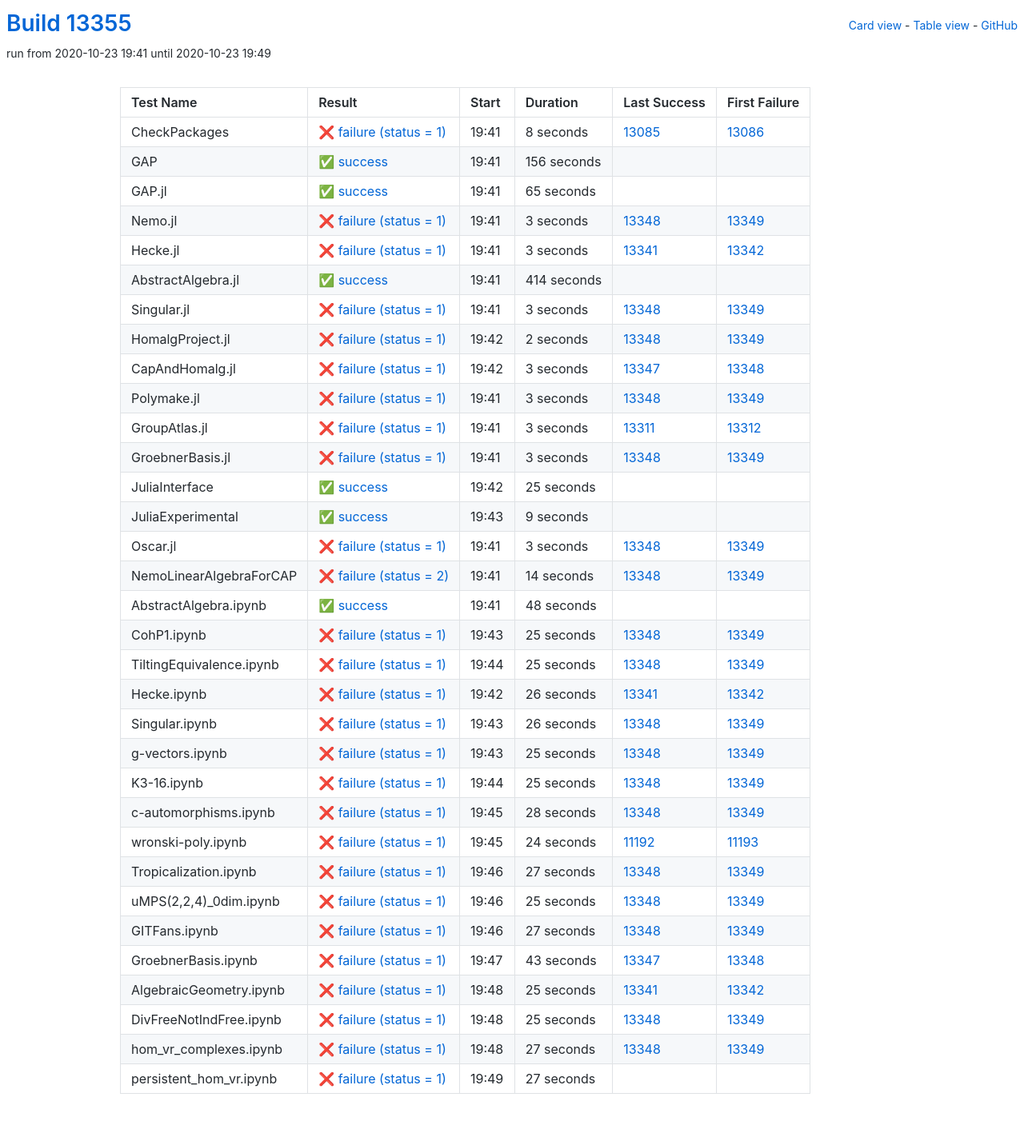
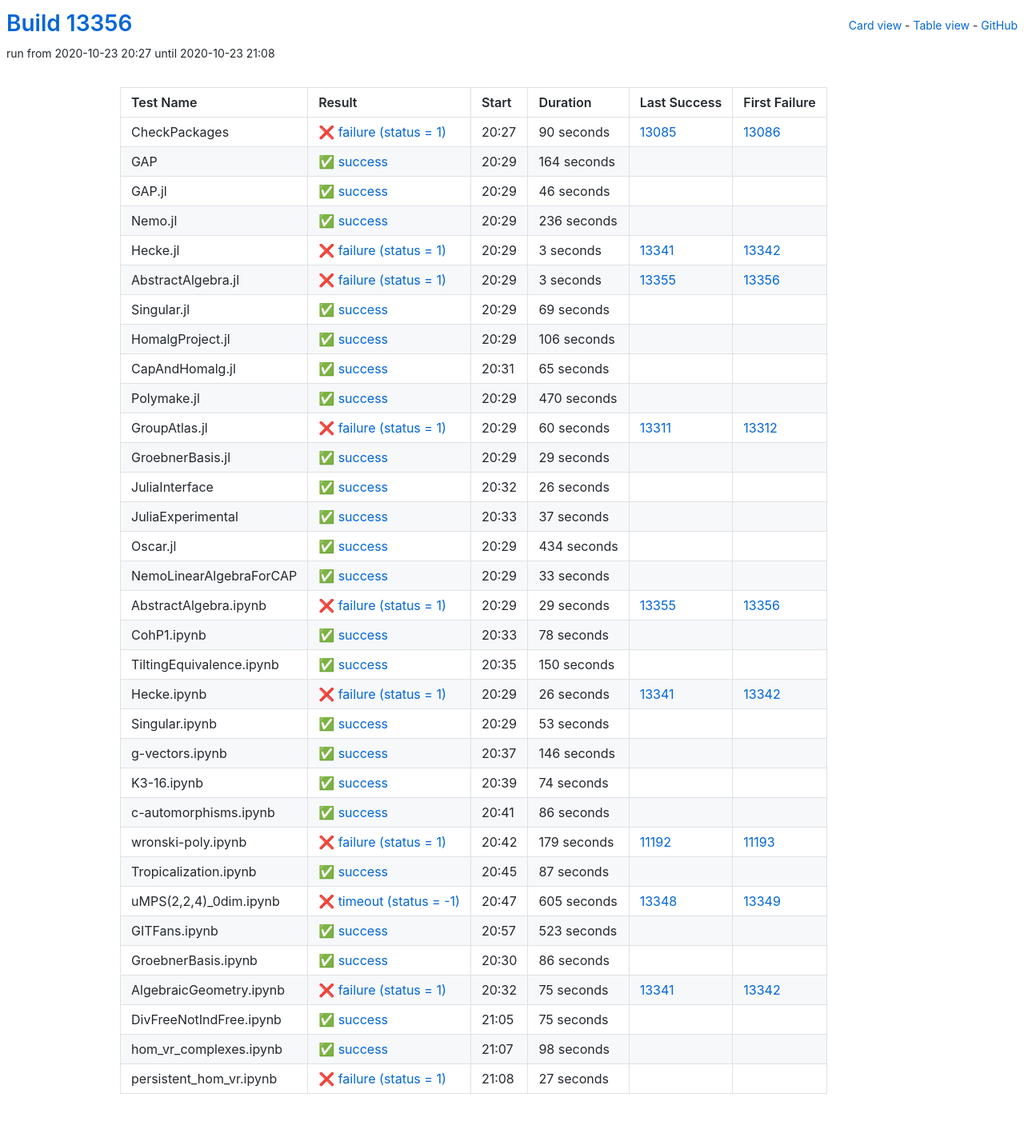
Before and after one commit to oscar-system/oscar-ci-status, a Jekyll site: the page built from table.html, in a window 1280 px wide. Shown: the whole page at 80% size. Built offline with Jekyll 4.4.1, drawn with Linux system fonts in a browser that asks for light colours.

Commit message:
Build #13356

```diff
--- a/_data/ci.yml
+++ b/_data/ci.yml
@@ -1,6 +1,6 @@
 ---
-build: 13355
-build_url: https://oscarci.mathematik.uni-kl.de/job/oscar/13355/
+build: 13356
+build_url: https://oscarci.mathematik.uni-kl.de/job/oscar/13356/
 job: oscar
 organization: oscar-system
 repo: oscar-ci-status
@@ -8,56 +8,56 @@
 tests:
 - name: CheckPackages
   id: checkpackages
-  log: https://oscarci.mathematik.uni-kl.de/job/oscar/13355/artifact/logs/build-13355/CheckPackages.log
-  start: 2020-10-23 19:41
+  log: https://oscarci.mathematik.uni-kl.de/job/oscar/13356/artifact/logs/build-13356/CheckPackages.log
+  start: 2020-10-23 20:27
   success: false
   exitcode: 1
   status: failure
-  duration: 8
+  duration: 90
   last_success: 13085
   last_success_url: https://oscarci.mathematik.uni-kl.de/job/oscar/13085/
   first_failure: 13086
   first_failure_url: https://oscarci.mathematik.uni-kl.de/job/oscar/13086/
 - name: GAP
   id: gap
-  log: https://oscarci.mathematik.uni-kl.de/job/oscar/13355/artifact/logs/build-13355/GAP.log
-  start: 2020-10-23 19:41
+  log: https://oscarci.mathematik.uni-kl.de/job/oscar/13356/artifact/logs/build-13356/GAP.log
+  start: 2020-10-23 20:29
   success: true
   exitcode: 0
   status: success
-  duration: 156
+  duration: 164
   last_success: false
   last_success_url:
   first_failure: false
   first_failure_url:
 - name: GAP.jl
   id: gap-jl
-  log: https://oscarci.mathematik.uni-kl.de/job/oscar/13355/artifact/logs/build-13355/GAP.jl.log
-  start: 2020-10-23 19:41
+  log: https://oscarci.mathematik.uni-kl.de/job/oscar/13356/artifact/logs/build-13356/GAP.jl.log
+  start: 2020-10-23 20:29
   success: true
   exitcode: 0
   status: success
-  duration: 65
+  duration: 46
   last_success: false
   last_success_url:
   first_failure: false
   first_failure_url:
 - name: Nemo.jl
   id: nemo-jl
-  log: https://oscarci.mathematik.uni-kl.de/job/oscar/13355/artifact/logs/build-13355/Nemo.jl.log
-  start: 2020-10-23 19:41
-  success: false
-  exitcode: 1
-  status: failure
-  duration: 3
-  last_success: 13348
-  last_success_url: https://oscarci.mathematik.uni-kl.de/job/oscar/13348/
-  first_failure: 13349
-  first_failure_url: https://oscarci.mathematik.uni-kl.de/job/oscar/13349/
+  log: https://oscarci.mathematik.uni-kl.de/job/oscar/13356/artifact/logs/build-13356/Nemo.jl.log
+  start: 2020-10-23 20:29
+  success: true
+  exitcode: 0
+  status: success
+  duration: 236
+  last_success: false
+  last_success_url:
+  first_failure: false
+  first_failure_url:
 - name: Hecke.jl
   id: hecke-jl
-  log: https://oscarci.mathematik.uni-kl.de/job/oscar/13355/artifact/logs/build-13355/Hecke.jl.log
-  start: 2020-10-23 19:41
+  log: https://oscarci.mathematik.uni-kl.de/job/oscar/13356/artifact/logs/build-13356/Hecke.jl.log
+  start: 2020-10-23 20:29
   success: false
   exitcode: 1
   status: failure
@@ -68,176 +68,176 @@
   first_failure_url: https://oscarci.mathematik.uni-kl.de/job/oscar/13342/
 - name: AbstractAlgebra.jl
   id: abstractalgebra-jl
-  log: https://oscarci.mathematik.uni-kl.de/job/oscar/13355/artifact/logs/build-13355/AbstractAlgebra.jl.log
-  start: 2020-10-23 19:41
+  log: https://oscarci.mathematik.uni-kl.de/job/oscar/13356/artifact/logs/build-13356/AbstractAlgebra.jl.log
+  start: 2020-10-23 20:29
+  success: false
+  exitcode: 1
+  status: failure
+  duration: 3
+  last_success: 13355
+  last_success_url: https://oscarci.mathematik.uni-kl.de/job/oscar/13355/
+  first_failure: 13356
+  first_failure_url: https://oscarci.mathematik.uni-kl.de/job/oscar/13356/
+- name: Singular.jl
+  id: singular-jl
+  log: https://oscarci.mathematik.uni-kl.de/job/oscar/13356/artifact/logs/build-13356/Singular.jl.log
+  start: 2020-10-23 20:29
   success: true
   exitcode: 0
   status: success
-  duration: 414
+  duration: 69
   last_success: false
   last_success_url:
   first_failure: false
   first_failure_url:
-- name: Singular.jl
-  id: singular-jl
-  log: https://oscarci.mathematik.uni-kl.de/job/oscar/13355/artifact/logs/build-13355/Singular.jl.log
-  start: 2020-10-23 19:41
+- name: HomalgProject.jl
+  id: homalgproject-jl
+  log: https://oscarci.mathematik.uni-kl.de/job/oscar/13356/artifact/logs/build-13356/HomalgProject.jl.log
+  start: 2020-10-23 20:29
+  success: true
+  exitcode: 0
+  status: success
+  duration: 106
+  last_success: false
+  last_success_url:
+  first_failure: false
+  first_failure_url:
+- name: CapAndHomalg.jl
+  id: capandhomalg-jl
+  log: https://oscarci.mathematik.uni-kl.de/job/oscar/13356/artifact/logs/build-13356/CapAndHomalg.jl.log
+  start: 2020-10-23 20:31
+  success: true
+  exitcode: 0
+  status: success
+  duration: 65
+  last_success: false
+  last_success_url:
+  first_failure: false
+  first_failure_url:
+- name: Polymake.jl
+  id: polymake-jl
+  log: https://oscarci.mathematik.uni-kl.de/job/oscar/13356/artifact/logs/build-13356/Polymake.jl.log
+  start: 2020-10-23 20:29
+  success: true
+  exitcode: 0
+  status: success
+  duration: 470
+  last_success: false
+  last_success_url:
+  first_failure: false
+  first_failure_url:
+- name: GroupAtlas.jl
+  id: groupatlas-jl
+  log: https://oscarci.mathematik.uni-kl.de/job/oscar/13356/artifact/logs/build-13356/GroupAtlas.jl.log
+  start: 2020-10-23 20:29
   success: false
   exitcode: 1
   status: failure
-  duration: 3
-  last_success: 13348
-  last_success_url: https://oscarci.mathematik.uni-kl.de/job/oscar/13348/
-  first_failure: 13349
-  first_failure_url: https://oscarci.mathematik.uni-kl.de/job/oscar/13349/
-- name: HomalgProject.jl
-  id: homalgproject-jl
-  log: https://oscarci.mathematik.uni-kl.de/job/oscar/13355/artifact/logs/build-13355/HomalgProject.jl.log
-  start: 2020-10-23 19:42
-  success: false
-  exitcode: 1
-  status: failure
-  duration: 2
-  last_success: 13348
-  last_success_url: https://oscarci.mathematik.uni-kl.de/job/oscar/13348/
-  first_failure: 13349
-  first_failure_url: https://oscarci.mathematik.uni-kl.de/job/oscar/13349/
-- name: CapAndHomalg.jl
-  id: capandhomalg-jl
-  log: https://oscarci.mathematik.uni-kl.de/job/oscar/13355/artifact/logs/build-13355/CapAndHomalg.jl.log
-  start: 2020-10-23 19:42
-  success: false
-  exitcode: 1
-  status: failure
-  duration: 3
-  last_success: 13347
-  last_success_url: https://oscarci.mathematik.uni-kl.de/job/oscar/13347/
-  first_failure: 13348
-  first_failure_url: https://oscarci.mathematik.uni-kl.de/job/oscar/13348/
-- name: Polymake.jl
-  id: polymake-jl
-  log: https://oscarci.mathematik.uni-kl.de/job/oscar/13355/artifact/logs/build-13355/Polymake.jl.log
-  start: 2020-10-23 19:41
-  success: false
-  exitcode: 1
-  status: failure
-  duration: 3
-  last_success: 13348
-  last_success_url: https://oscarci.mathematik.uni-kl.de/job/oscar/13348/
-  first_failure: 13349
-  first_failure_url: https://oscarci.mathematik.uni-kl.de/job/oscar/13349/
-- name: GroupAtlas.jl
-  id: groupatlas-jl
-  log: https://oscarci.mathematik.uni-kl.de/job/oscar/13355/artifact/logs/build-13355/GroupAtlas.jl.log
-  start: 2020-10-23 19:41
-  success: false
-  exitcode: 1
-  status: failure
-  duration: 3
+  duration: 60
   last_success: 13311
   last_success_url: https://oscarci.mathematik.uni-kl.de/job/oscar/13311/
   first_failure: 13312
   first_failure_url: https://oscarci.mathematik.uni-kl.de/job/oscar/13312/
 - name: GroebnerBasis.jl
   id: groebnerbasis-jl
-  log: https://oscarci.mathematik.uni-kl.de/job/oscar/13355/artifact/logs/build-13355/GroebnerBasis.jl.log
-  start: 2020-10-23 19:41
-  success: false
-  exitcode: 1
-  status: failure
-  duration: 3
-  last_success: 13348
-  last_success_url: https://oscarci.mathematik.uni-kl.de/job/oscar/13348/
-  first_failure: 13349
-  first_failure_url: https://oscarci.mathematik.uni-kl.de/job/oscar/13349/
-- name: JuliaInterface
-  id: juliainterface
-  log: https://oscarci.mathematik.uni-kl.de/job/oscar/13355/artifact/logs/build-13355/JuliaInterface.log
-  start: 2020-10-23 19:42
+  log: https://oscarci.mathematik.uni-kl.de/job/oscar/13356/artifact/logs/build-13356/GroebnerBasis.jl.log
+  start: 2020-10-23 20:29
   success: true
   exitcode: 0
   status: success
-  duration: 25
+  duration: 29
+  last_success: false
+  last_success_url:
+  first_failure: false
+  first_failure_url:
+- name: JuliaInterface
+  id: juliainterface
+  log: https://oscarci.mathematik.uni-kl.de/job/oscar/13356/artifact/logs/build-13356/JuliaInterface.log
+  start: 2020-10-23 20:32
+  success: true
+  exitcode: 0
+  status: success
+  duration: 26
   last_success: false
   last_success_url:
   first_failure: false
   first_failure_url:
 - name: JuliaExperimental
   id: juliaexperimental
-  log: https://oscarci.mathematik.uni-kl.de/job/oscar/13355/artifact/logs/build-13355/JuliaExperimental.log
-  start: 2020-10-23 19:43
+  log: https://oscarci.mathematik.uni-kl.de/job/oscar/13356/artifact/logs/build-13356/JuliaExperimental.log
+  start: 2020-10-23 20:33
   success: true
   exitcode: 0
   status: success
-  duration: 9
+  duration: 37
   last_success: false
   last_success_url:
   first_failure: false
   first_failure_url:
 - name: Oscar.jl
   id: oscar-jl
-  log: https://oscarci.mathematik.uni-kl.de/job/oscar/13355/artifact/logs/build-13355/Oscar.jl.log
-  start: 2020-10-23 19:41
-  success: false
-  exitcode: 1
-  status: failure
-  duration: 3
-  last_success: 13348
-  last_success_url: https://oscarci.mathematik.uni-kl.de/job/oscar/13348/
-  first_failure: 13349
-  first_failure_url: https://oscarci.mathematik.uni-kl.de/job/oscar/13349/
-- name: NemoLinearAlgebraForCAP
-  id: nemolinearalgebraforcap
-  log: https://oscarci.mathematik.uni-kl.de/job/oscar/13355/artifact/logs/build-13355/NemoLinearAlgebraForCAP.log
-  start: 2020-10-23 19:41
-  success: false
-  exitcode: 2
-  status: failure
-  duration: 14
-  last_success: 13348
-  last_success_url: https://oscarci.mathematik.uni-kl.de/job/oscar/13348/
-  first_failure: 13349
-  first_failure_url: https://oscarci.mathematik.uni-kl.de/job/oscar/13349/
-- name: AbstractAlgebra.ipynb
-  id: abstractalgebra-ipynb
-  log: https://oscarci.mathematik.uni-kl.de/job/oscar/13355/artifact/logs/build-13355/AbstractAlgebra.ipynb.log
-  start: 2020-10-23 19:41
+  log: https://oscarci.mathematik.uni-kl.de/job/oscar/13356/artifact/logs/build-13356/Oscar.jl.log
+  start: 2020-10-23 20:29
   success: true
   exitcode: 0
   status: success
-  duration: 48
+  duration: 434
   last_success: false
   last_success_url:
   first_failure: false
   first_failure_url:
-- name: CohP1.ipynb
-  id: cohp1-ipynb
-  log: https://oscarci.mathematik.uni-kl.de/job/oscar/13355/artifact/logs/build-13355/CohP1.ipynb.log
-  start: 2020-10-23 19:43
+- name: NemoLinearAlgebraForCAP
+  id: nemolinearalgebraforcap
+  log: https://oscarci.mathematik.uni-kl.de/job/oscar/13356/artifact/logs/build-13356/NemoLinearAlgebraForCAP.log
+  start: 2020-10-23 20:29
+  success: true
+  exitcode: 0
+  status: success
+  duration: 33
+  last_success: false
+  last_success_url:
+  first_failure: false
+  first_failure_url:
+- name: AbstractAlgebra.ipynb
+  id: abstractalgebra-ipynb
+  log: https://oscarci.mathematik.uni-kl.de/job/oscar/13356/artifact/logs/build-13356/AbstractAlgebra.ipynb.log
+  start: 2020-10-23 20:29
   success: false
   exitcode: 1
   status: failure
-  duration: 25
-  last_success: 13348
-  last_success_url: https://oscarci.mathematik.uni-kl.de/job/oscar/13348/
-  first_failure: 13349
-  first_failure_url: https://oscarci.mathematik.uni-kl.de/job/oscar/13349/
+  duration: 29
+  last_success: 13355
+  last_success_url: https://oscarci.mathematik.uni-kl.de/job/oscar/13355/
+  first_failure: 13356
+  first_failure_url: https://oscarci.mathematik.uni-kl.de/job/oscar/13356/
+- name: CohP1.ipynb
+  id: cohp1-ipynb
+  log: https://oscarci.mathematik.uni-kl.de/job/oscar/13356/artifact/logs/build-13356/CohP1.ipynb.log
+  start: 2020-10-23 20:33
+  success: true
+  exitcode: 0
+  status: success
+  duration: 78
+  last_success: false
+  last_success_url:
+  first_failure: false
+  first_failure_url:
 - name: TiltingEquivalence.ipynb
   id: tiltingequivalence-ipynb
-  log: https://oscarci.mathematik.uni-kl.de/job/oscar/13355/artifact/logs/build-13355/TiltingEquivalence.ipynb.log
-  start: 2020-10-23 19:44
-  success: false
-  exitcode: 1
-  status: failure
-  duration: 25
-  last_success: 13348
-  last_success_url: https://oscarci.mathematik.uni-kl.de/job/oscar/13348/
-  first_failure: 13349
-  first_failure_url: https://oscarci.mathematik.uni-kl.de/job/oscar/13349/
+  log: https://oscarci.mathematik.uni-kl.de/job/oscar/13356/artifact/logs/build-13356/TiltingEquivalence.ipynb.log
+  start: 2020-10-23 20:35
+  success: true
+  exitcode: 0
+  status: success
+  duration: 150
+  last_success: false
+  last_success_url:
+  first_failure: false
+  first_failure_url:
 - name: Hecke.ipynb
   id: hecke-ipynb
-  log: https://oscarci.mathematik.uni-kl.de/job/oscar/13355/artifact/logs/build-13355/Hecke.ipynb.log
-  start: 2020-10-23 19:42
+  log: https://oscarci.mathematik.uni-kl.de/job/oscar/13356/artifact/logs/build-13356/Hecke.ipynb.log
+  start: 2020-10-23 20:29
   success: false
   exitcode: 1
   status: failure
@@ -248,152 +248,152 @@
   first_failure_url: https://oscarci.mathematik.uni-kl.de/job/oscar/13342/
 - name: Singular.ipynb
   id: singular-ipynb
-  log: https://oscarci.mathematik.uni-kl.de/job/oscar/13355/artifact/logs/build-13355/Singular.ipynb.log
-  start: 2020-10-23 19:43
+  log: https://oscarci.mathematik.uni-kl.de/job/oscar/13356/artifact/logs/build-13356/Singular.ipynb.log
+  start: 2020-10-23 20:29
+  success: true
+  exitcode: 0
+  status: success
+  duration: 53
+  last_success: false
+  last_success_url:
+  first_failure: false
+  first_failure_url:
+- name: g-vectors.ipynb
+  id: g-vectors-ipynb
+  log: https://oscarci.mathematik.uni-kl.de/job/oscar/13356/artifact/logs/build-13356/g-vectors.ipynb.log
+  start: 2020-10-23 20:37
+  success: true
+  exitcode: 0
+  status: success
+  duration: 146
+  last_success: false
+  last_success_url:
+  first_failure: false
+  first_failure_url:
+- name: K3-16.ipynb
+  id: k3-16-ipynb
+  log: https://oscarci.mathematik.uni-kl.de/job/oscar/13356/artifact/logs/build-13356/K3-16.ipynb.log
+  start: 2020-10-23 20:39
+  success: true
+  exitcode: 0
+  status: success
+  duration: 74
+  last_success: false
+  last_success_url:
+  first_failure: false
+  first_failure_url:
+- name: c-automorphisms.ipynb
+  id: c-automorphisms-ipynb
+  log: https://oscarci.mathematik.uni-kl.de/job/oscar/13356/artifact/logs/build-13356/c-automorphisms.ipynb.log
+  start: 2020-10-23 20:41
+  success: true
+  exitcode: 0
+  status: success
+  duration: 86
+  last_success: false
+  last_success_url:
+  first_failure: false
+  first_failure_url:
+- name: wronski-poly.ipynb
+  id: wronski-poly-ipynb
+  log: https://oscarci.mathematik.uni-kl.de/job/oscar/13356/artifact/logs/build-13356/wronski-poly.ipynb.log
+  start: 2020-10-23 20:42
   success: false
   exitcode: 1
   status: failure
-  duration: 26
-  last_success: 13348
-  last_success_url: https://oscarci.mathematik.uni-kl.de/job/oscar/13348/
-  first_failure: 13349
-  first_failure_url: https://oscarci.mathematik.uni-kl.de/job/oscar/13349/
-- name: g-vectors.ipynb
-  id: g-vectors-ipynb
-  log: https://oscarci.mathematik.uni-kl.de/job/oscar/13355/artifact/logs/build-13355/g-vectors.ipynb.log
-  start: 2020-10-23 19:43
-  success: false
-  exitcode: 1
-  status: failure
-  duration: 25
-  last_success: 13348
-  last_success_url: https://oscarci.mathematik.uni-kl.de/job/oscar/13348/
-  first_failure: 13349
-  first_failure_url: https://oscarci.mathematik.uni-kl.de/job/oscar/13349/
-- name: K3-16.ipynb
-  id: k3-16-ipynb
-  log: https://oscarci.mathematik.uni-kl.de/job/oscar/13355/artifact/logs/build-13355/K3-16.ipynb.log
-  start: 2020-10-23 19:44
-  success: false
-  exitcode: 1
-  status: failure
-  duration: 25
-  last_success: 13348
-  last_success_url: https://oscarci.mathematik.uni-kl.de/job/oscar/13348/
-  first_failure: 13349
-  first_failure_url: https://oscarci.mathematik.uni-kl.de/job/oscar/13349/
-- name: c-automorphisms.ipynb
-  id: c-automorphisms-ipynb
-  log: https://oscarci.mathematik.uni-kl.de/job/oscar/13355/artifact/logs/build-13355/c-automorphisms.ipynb.log
-  start: 2020-10-23 19:45
-  success: false
-  exitcode: 1
-  status: failure
-  duration: 28
-  last_success: 13348
-  last_success_url: https://oscarci.mathematik.uni-kl.de/job/oscar/13348/
-  first_failure: 13349
-  first_failure_url: https://oscarci.mathematik.uni-kl.de/job/oscar/13349/
-- name: wronski-poly.ipynb
-  id: wronski-poly-ipynb
-  log: https://oscarci.mathematik.uni-kl.de/job/oscar/13355/artifact/logs/build-13355/wronski-poly.ipynb.log
-  start: 2020-10-23 19:45
-  success: false
-  exitcode: 1
-  status: failure
-  duration: 24
+  duration: 179
   last_success: 11192
   last_success_url: https://oscarci.mathematik.uni-kl.de/job/oscar/11192/
   first_failure: 11193
   first_failure_url: https://oscarci.mathematik.uni-kl.de/job/oscar/11193/
 - name: Tropicalization.ipynb
   id: tropicalization-ipynb
-  log: https://oscarci.mathematik.uni-kl.de/job/oscar/13355/artifact/logs/build-13355/Tropicalization.ipynb.log
-  start: 2020-10-23 19:46
-  success: false
-  exitcode: 1
-  status: failure
-  duration: 27
-  last_success: 13348
-  last_success_url: https://oscarci.mathematik.uni-kl.de/job/oscar/13348/
-  first_failure: 13349
-  first_failure_url: https://oscarci.mathematik.uni-kl.de/job/oscar/13349/
+  log: https://oscarci.mathematik.uni-kl.de/job/oscar/13356/artifact/logs/build-13356/Tropicalization.ipynb.log
+  start: 2020-10-23 20:45
+  success: true
+  exitcode: 0
+  status: success
+  duration: 87
+  last_success: false
+  last_success_url:
+  first_failure: false
+  first_failure_url:
 - name: uMPS(2,2,4)_0dim.ipynb
   id: umps-2-2-4-0dim-ipynb
-  log: https://oscarci.mathematik.uni-kl.de/job/oscar/13355/artifact/logs/build-13355/uMPS-2-2-4-_0dim.ipynb.log
-  start: 2020-10-23 19:46
+  log: https://oscarci.mathematik.uni-kl.de/job/oscar/13356/artifact/logs/build-13356/uMPS-2-2-4-_0dim.ipynb.log
+  start: 2020-10-23 20:47
   success: false
-  exitcode: 1
-  status: failure
-  duration: 25
+  exitcode: -1
+  status: timeout
+  duration: 605
   last_success: 13348
   last_success_url: https://oscarci.mathematik.uni-kl.de/job/oscar/13348/
   first_failure: 13349
   first_failure_url: https://oscarci.mathematik.uni-kl.de/job/oscar/13349/
 - name: GITFans.ipynb
   id: gitfans-ipynb
-  log: https://oscarci.mathematik.uni-kl.de/job/oscar/13355/artifact/logs/build-13355/GITFans.ipynb.log
-  start: 2020-10-23 19:46
+  log: https://oscarci.mathematik.uni-kl.de/job/oscar/13356/artifact/logs/build-13356/GITFans.ipynb.log
+  start: 2020-10-23 20:57
+  success: true
+  exitcode: 0
+  status: success
+  duration: 523
+  last_success: false
+  last_success_url:
+  first_failure: false
+  first_failure_url:
+- name: GroebnerBasis.ipynb
+  id: groebnerbasis-ipynb
+  log: https://oscarci.mathematik.uni-kl.de/job/oscar/13356/artifact/logs/build-13356/GroebnerBasis.ipynb.log
+  start: 2020-10-23 20:30
+  success: true
+  exitcode: 0
+  status: success
+  duration: 86
+  last_success: false
+  last_success_url:
+  first_failure: false
+  first_failure_url:
+- name: AlgebraicGeometry.ipynb
+  id: algebraicgeometry-ipynb
+  log: https://oscarci.mathematik.uni-kl.de/job/oscar/13356/artifact/logs/build-13356/AlgebraicGeometry.ipynb.log
+  start: 2020-10-23 20:32
   success: false
   exitcode: 1
   status: failure
-  duration: 27
-  last_success: 13348
-  last_success_url: https://oscarci.mathematik.uni-kl.de/job/oscar/13348/
-  first_failure: 13349
-  first_failure_url: https://oscarci.mathematik.uni-kl.de/job/oscar/13349/
-- name: GroebnerBasis.ipynb
-  id: groebnerbasis-ipynb
-  log: https://oscarci.mathematik.uni-kl.de/job/oscar/13355/artifact/logs/build-13355/GroebnerBasis.ipynb.log
-  start: 2020-10-23 19:47
-  success: false
-  exitcode: 1
-  status: failure
-  duration: 43
-  last_success: 13347
-  last_success_url: https://oscarci.mathematik.uni-kl.de/job/oscar/13347/
-  first_failure: 13348
-  first_failure_url: https://oscarci.mathematik.uni-kl.de/job/oscar/13348/
-- name: AlgebraicGeometry.ipynb
-  id: algebraicgeometry-ipynb
-  log: https://oscarci.mathematik.uni-kl.de/job/oscar/13355/artifact/logs/build-13355/AlgebraicGeometry.ipynb.log
-  start: 2020-10-23 19:48
-  success: false
-  exitcode: 1
-  status: failure
-  duration: 25
+  duration: 75
   last_success: 13341
   last_success_url: https://oscarci.mathematik.uni-kl.de/job/oscar/13341/
   first_failure: 13342
   first_failure_url: https://oscarci.mathematik.uni-kl.de/job/oscar/13342/
 - name: DivFreeNotIndFree.ipynb
   id: divfreenotindfree-ipynb
-  log: https://oscarci.mathematik.uni-kl.de/job/oscar/13355/artifact/logs/build-13355/DivFreeNotIndFree.ipynb.log
-  start: 2020-10-23 19:48
-  success: false
-  exitcode: 1
-  status: failure
-  duration: 25
-  last_success: 13348
-  last_success_url: https://oscarci.mathematik.uni-kl.de/job/oscar/13348/
-  first_failure: 13349
-  first_failure_url: https://oscarci.mathematik.uni-kl.de/job/oscar/13349/
+  log: https://oscarci.mathematik.uni-kl.de/job/oscar/13356/artifact/logs/build-13356/DivFreeNotIndFree.ipynb.log
+  start: 2020-10-23 21:05
+  success: true
+  exitcode: 0
+  status: success
+  duration: 75
+  last_success: false
+  last_success_url:
+  first_failure: false
+  first_failure_url:
 - name: hom_vr_complexes.ipynb
   id: hom-vr-complexes-ipynb
-  log: https://oscarci.mathematik.uni-kl.de/job/oscar/13355/artifact/logs/build-13355/hom_vr_complexes.ipynb.log
-  start: 2020-10-23 19:48
-  success: false
-  exitcode: 1
-  status: failure
-  duration: 27
-  last_success: 13348
-  last_success_url: https://oscarci.mathematik.uni-kl.de/job/oscar/13348/
-  first_failure: 13349
-  first_failure_url: https://oscarci.mathematik.uni-kl.de/job/oscar/13349/
+  log: https://oscarci.mathematik.uni-kl.de/job/oscar/13356/artifact/logs/build-13356/hom_vr_complexes.ipynb.log
+  start: 2020-10-23 21:07
+  success: true
+  exitcode: 0
+  status: success
+  duration: 98
+  last_success: false
+  last_success_url:
+  first_failure: false
+  first_failure_url:
 - name: persistent_hom_vr.ipynb
   id: persistent-hom-vr-ipynb
-  log: https://oscarci.mathematik.uni-kl.de/job/oscar/13355/artifact/logs/build-13355/persistent_hom_vr.ipynb.log
-  start: 2020-10-23 19:49
+  log: https://oscarci.mathematik.uni-kl.de/job/oscar/13356/artifact/logs/build-13356/persistent_hom_vr.ipynb.log
+  start: 2020-10-23 21:08
   success: false
   exitcode: 1
   status: failure
```
Also changed, not shown: README.md.
